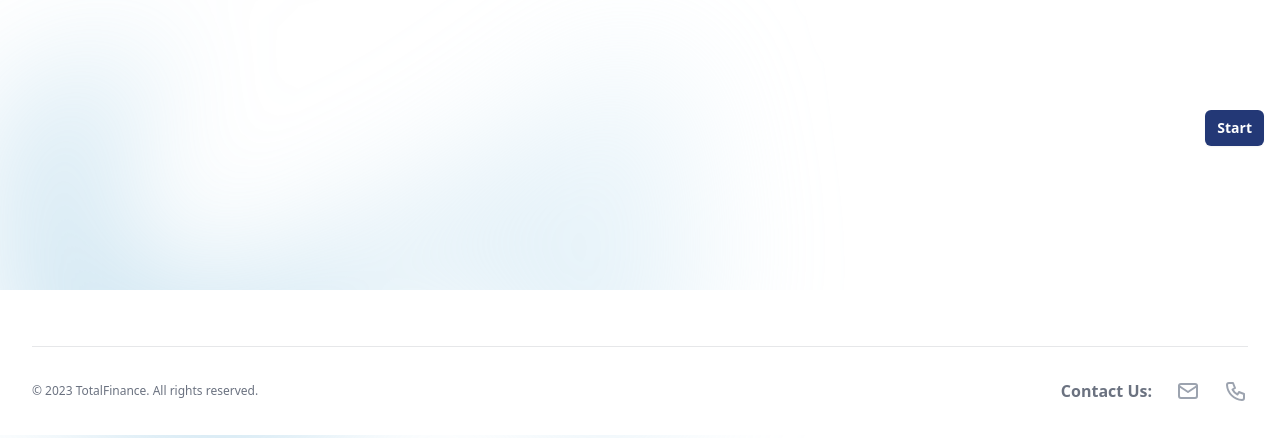
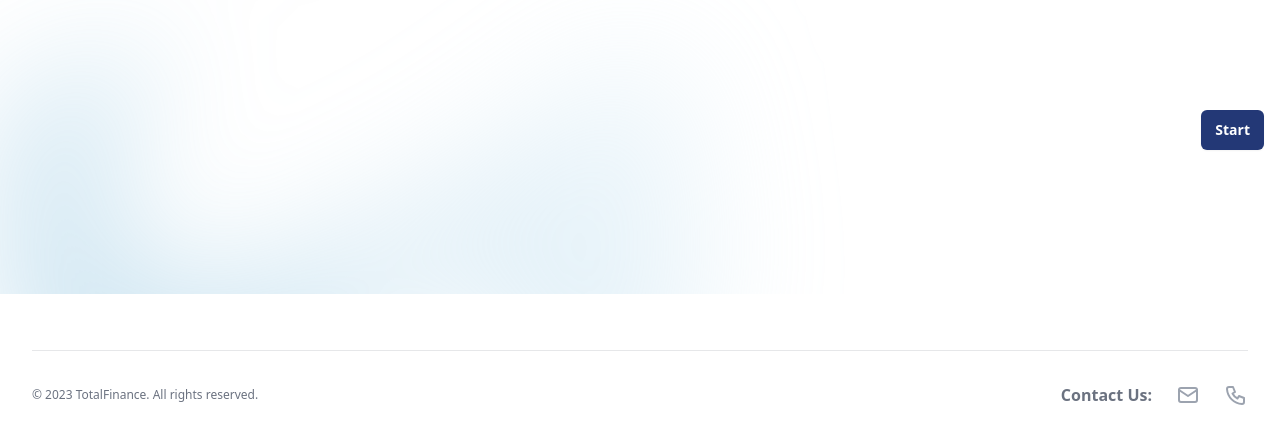
Before and after one commit to Eric1K/TotalFinance, a Flask app: page /introduction in a window 1280 px wide. Shown: the part 546-984 px from the top of the page. Run offline with Flask 3, Linux system fonts and the light colour scheme; a user stored in the database is signed in; style sheets or scripts are compiled from the project's sources.

Commit message:
got start button working

```diff
--- a/flaskmain/templates/introduction.html
+++ b/flaskmain/templates/introduction.html
@@ -74,7 +74,7 @@
 
         <div class = "py-12">
           <form class="flex items-start justify-end">
-            <button type="submit" class="rounded-md bg-blue-900 px-3 py-2 text-sm font-semibold text-white shadow-sm hover:bg-blue-800">Start</button>
+            <a href="{{url_for("overview")}}" class="rounded-md bg-blue-900 px-3.5 py-2.5 text-sm font-semibold text-white shadow-sm hover:bg-blue-800 focus-visible:outline focus-visible:outline-2 focus-visible:outline-offset-2 focus-visible:outline-blue-900">Start</a>
           </form>
         </div>
 
```
Also changed, not shown: instance/site.db.
